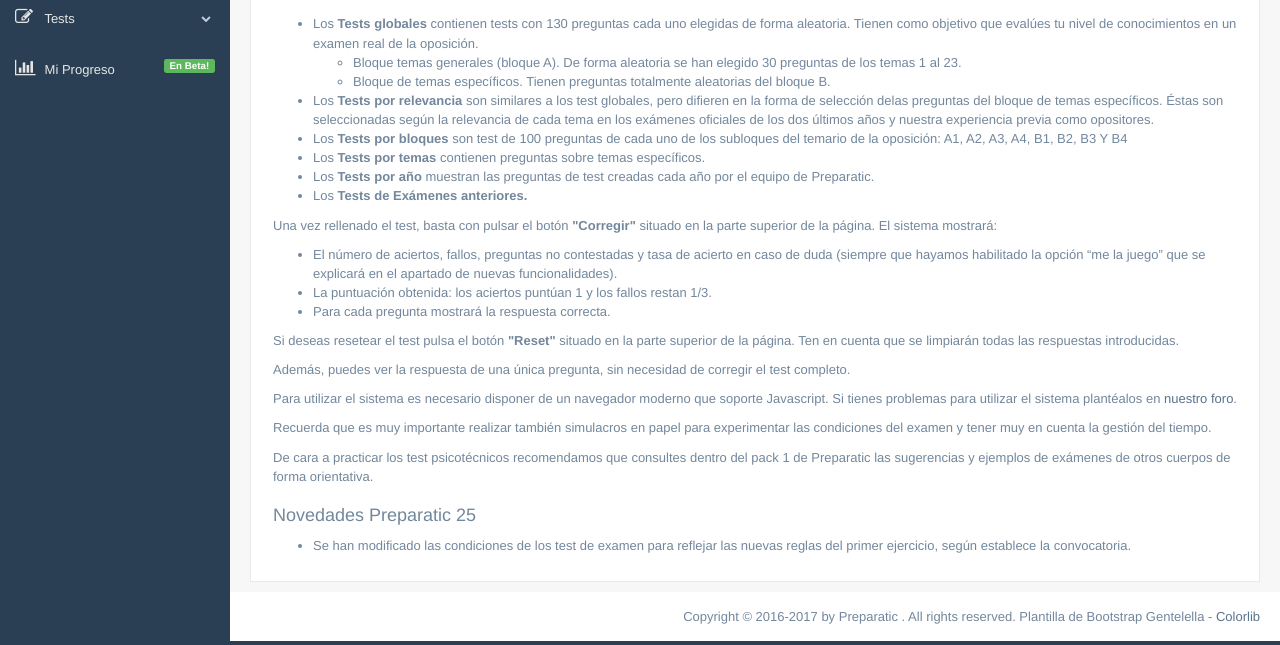
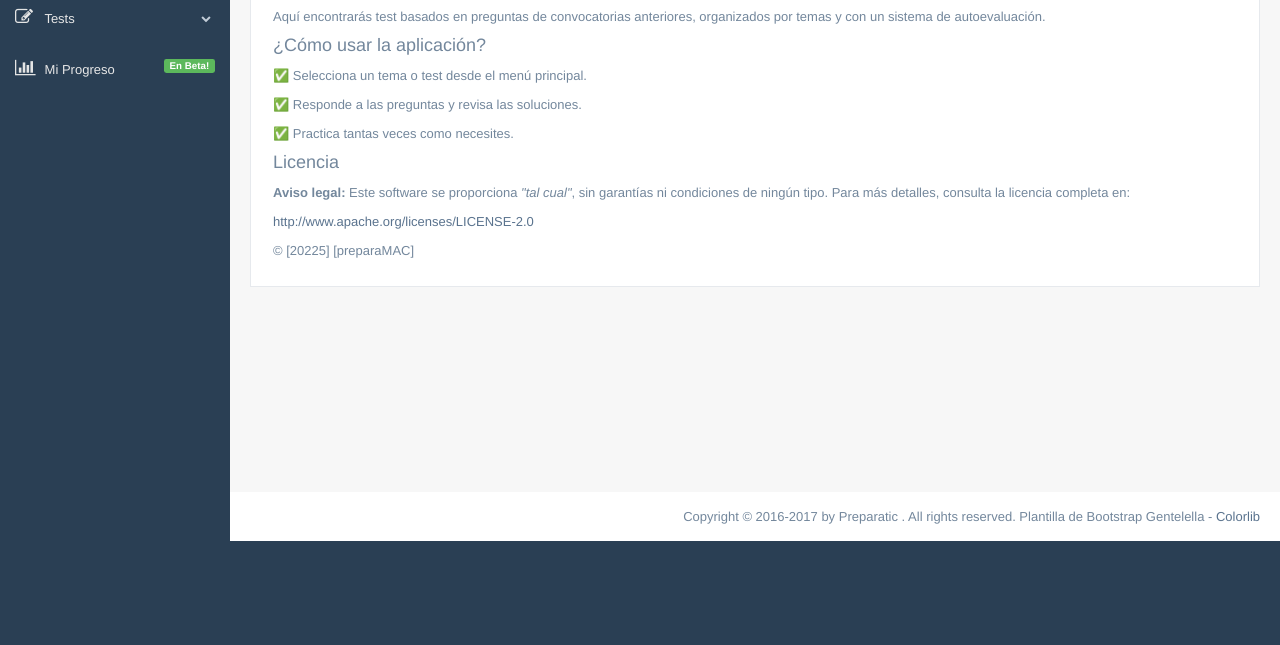
Before and after one commit to macmanzanero/preparaMAC, a plain HTML site: page index.html in a window 1280 px wide. Shown: the part 278-923 px from the top of the page. After the commit the page ends 823 px from the top, so only its background shows below. Drawn offline with Linux system fonts and the light colour scheme.

Commit message:
Update index, pagina de bienvenida

```diff
--- a/index.html
+++ b/index.html
@@ -101,7 +101,7 @@
                          <div class="title_left">
                              <h2>Sobre los Tests de Preparatic</h2>
                          </div>
-                         <!--<div class="title_right">
+                         <div class="title_right">
                              <div class="col-md-5 col-sm-5 col-xs-12 form-group pull-right top_search">
                                  <div class="input-group">
                                      <input type="text" class="form-control" placeholder="Search for...">
@@ -133,44 +133,19 @@
                                 </div>
                                 <div class="x_content">
                                     <div class="bs-example" data-example-id="simple-jumbotron">
-                                        <!--<div class="jumbotron">-->
-                                        <p>Bienvenido a los tests en formato electr&oacute;nico de Preparatic. A trav&eacute;s de un interfaz Web y sin necesidad de conexi&oacute;n a Internet, puedes realizar los tests de Preparatic y corregirlos de forma autom&aacute;tica.</p>
-                                        <p>La utilizaci&oacute;n del sistema es muy sencilla. Los tests se encuentran agrupados en tests: globales, por relevancia, por bloques, por temas, por año y de exámenes anteriores:</p>
-                                        <ul>
-                                            <li>Los <strong>Tests globales</strong> contienen tests con 130 preguntas cada uno elegidas de forma aleatoria. Tienen como objetivo que eval&uacute;es tu nivel de conocimientos en un examen real de la oposici&oacute;n.</li>
-                                            <ul>
-                                                <li> Bloque temas generales (bloque A). De forma aleatoria se han elegido 30 preguntas de los temas 1 al 23.
-                                                <li> Bloque de temas espec&iacute;ficos. Tienen preguntas totalmente aleatorias del bloque B.
-                                            </ul>
-                                            <li> Los <strong>Tests por relevancia</strong> son similares a los test globales, pero difieren en la forma de selección delas preguntas del bloque de temas específicos. Éstas son seleccionadas según la relevancia de cada tema en los exámenes oficiales de los dos últimos años y nuestra experiencia previa como opositores.</li>
-                                            <li>Los <strong>Tests por bloques</strong> son test de 100 preguntas de cada uno de los subloques del temario de la oposición: A1, A2, A3, A4, B1, B2, B3 Y B4 </li>
-                                            <li>Los <strong>Tests por temas</strong> contienen preguntas sobre temas específicos.</li>
-                                            <li>Los <strong>Tests por año</strong> muestran las preguntas de test creadas cada año por el equipo de Preparatic.</li>
-                                            <li>Los <strong>Tests de Exámenes anteriores.</strong>
-                                        </ul>
+                                        <h1>Bienvenido a la Aplicación de Test de Informática</h1>
+                                        <p>Esta aplicación te ayudará a preparar las pruebas de informática para las oposiciones de <strong>Auxiliar Administrativo</strong>.</p>
+                                        <p>Aquí encontrarás test basados en preguntas de convocatorias anteriores, organizados por temas y con un sistema de autoevaluación.</p>
 
-                                        <p>Una vez rellenado el test, basta con pulsar el bot&oacute;n <strong>"Corregir"</strong> situado en la parte superior de la p&aacute;gina. El sistema mostrar&aacute;:</p>
-                                        <ul>
-                                            <li> El n&uacute;mero de aciertos, fallos, preguntas no contestadas y tasa de acierto en caso de duda (siempre que hayamos habilitado la opción “me la juego” que se explicará en el apartado de nuevas funcionalidades).</li>
-                                            <li> La puntuaci&oacute;n obtenida: los aciertos punt&uacute;an 1 y los fallos restan 1/3.</li>
-                                            <li> Para cada pregunta mostrar&aacute; la respuesta correcta.</li>
-                                        </ul>
+                                        <h2>¿Cómo usar la aplicación?</h2>
+                                        <p>✅ Selecciona un tema o test desde el menú principal.</p>
+                                        <p>✅ Responde a las preguntas y revisa las soluciones.</p>
+                                        <p>✅ Practica tantas veces como necesites.</p>
 
-                                        <p>Si deseas resetear el test pulsa el bot&oacute;n <strong>"Reset"</strong> situado en la parte superior de la p&aacute;gina. Ten en cuenta que se limpiar&aacute;n todas las respuestas introducidas.</p>
-
-                                        <p> Adem&aacute;s, puedes ver la respuesta de una &uacute;nica pregunta, sin necesidad de corregir el test completo.</p>
-
-                                        <p>Para utilizar el sistema es necesario disponer de un navegador moderno que soporte Javascript. Si tienes problemas para utilizar el sistema plant&eacute;alos en <a href="http://foro.preparatic.com">nuestro foro</a>.</p>
-
-                                        <p>Recuerda que es muy importante realizar también simulacros en papel para experimentar las condiciones del examen y tener muy en cuenta la gestión del tiempo.</p>
-                                        <p>De cara a practicar los test psicotécnicos recomendamos que consultes dentro del pack 1 de Preparatic las sugerencias y ejemplos de exámenes de otros cuerpos de forma orientativa.</p>
-                                        <!--</div>-->
-                                        <div class="clearfix"></div>
-                                        <h2>Novedades Preparatic 25</h2>
-                                        <ul>
-                                            <li>Se han modificado las condiciones de los test de examen para reflejar las nuevas reglas del primer ejercicio, seg&uacute;n establece la convocatoria.</li>
-                                            </li>
-                                        </ul>
+                                        <h2>Licencia</h2>
+                                        <p><strong>Aviso legal:</strong> Este software se proporciona <em>"tal cual"</em>, sin garantías ni condiciones de ningún tipo. Para más detalles, consulta la licencia completa en:</p>
+                                        <p><a href="http://www.apache.org/licenses/LICENSE-2.0" target="_blank">http://www.apache.org/licenses/LICENSE-2.0</a></p>
+                                        <p>© [20225] [preparaMAC]</p>
                                     </div>
                                 </div>
                             </div>
```
